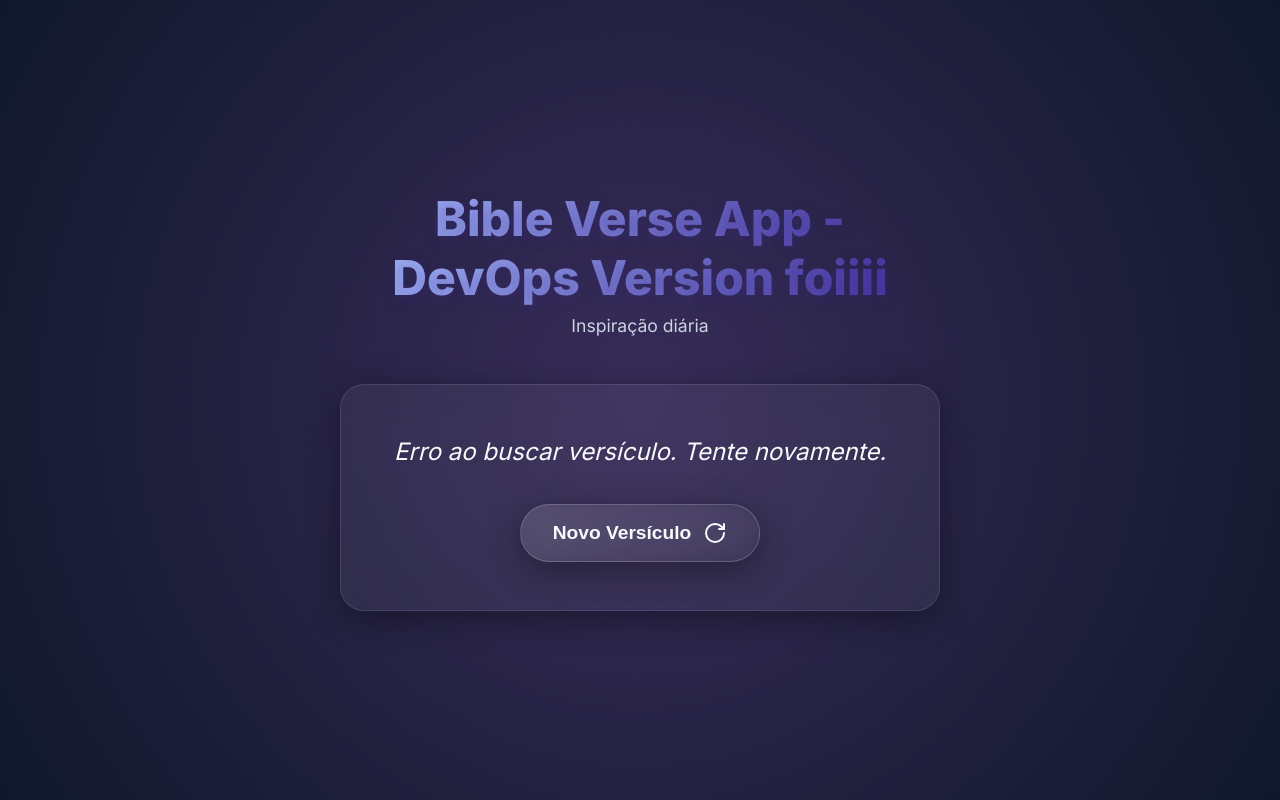
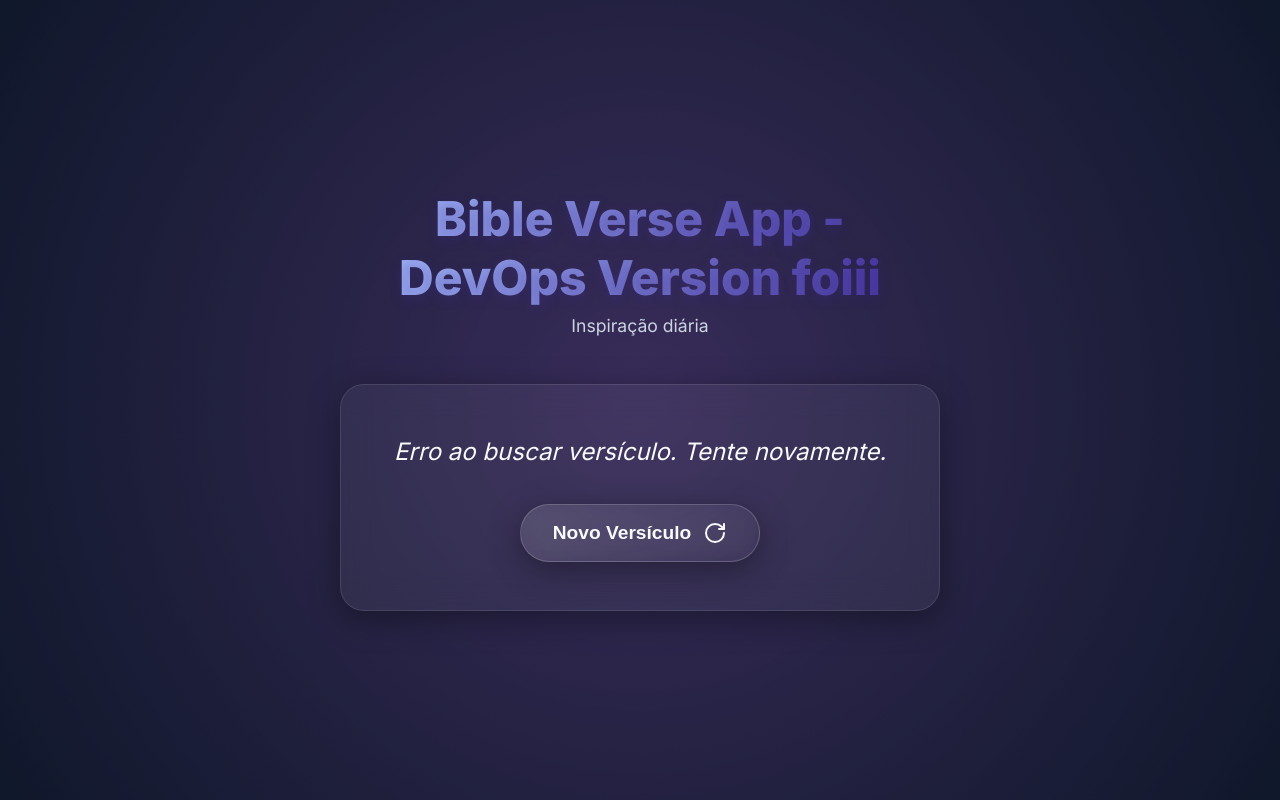
Before and after one commit to Ricardomms10/devops-bible-verse-app, a plain HTML site: page frontend/index.html in a window 1280 px wide. Shown: the top 800 px of the page. Drawn offline with Linux system fonts and the light colour scheme; no server answers.

Commit message:
test deploy again1

```diff
--- a/frontend/index.html
+++ b/frontend/index.html
@@ -12,7 +12,7 @@
     <div class="background-animation"></div>
     <div class="container">
         <header>
-            <h1>Bible Verse App - DevOps Version  foiiii</h1>
+            <h1>Bible Verse App - DevOps Version  foiii</h1>
             <p class="subtitle">Inspiração diária </p>
         </header>
 
```
